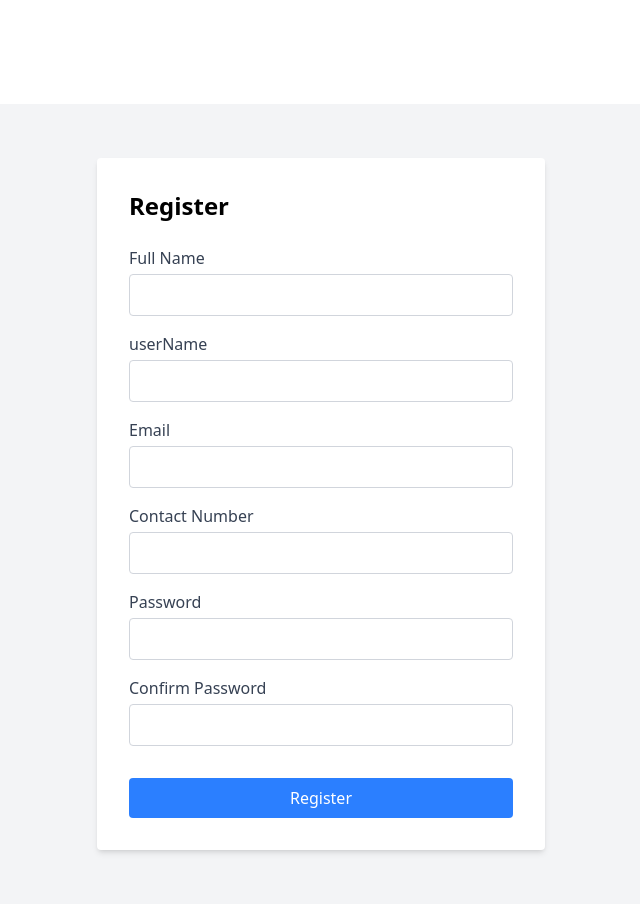
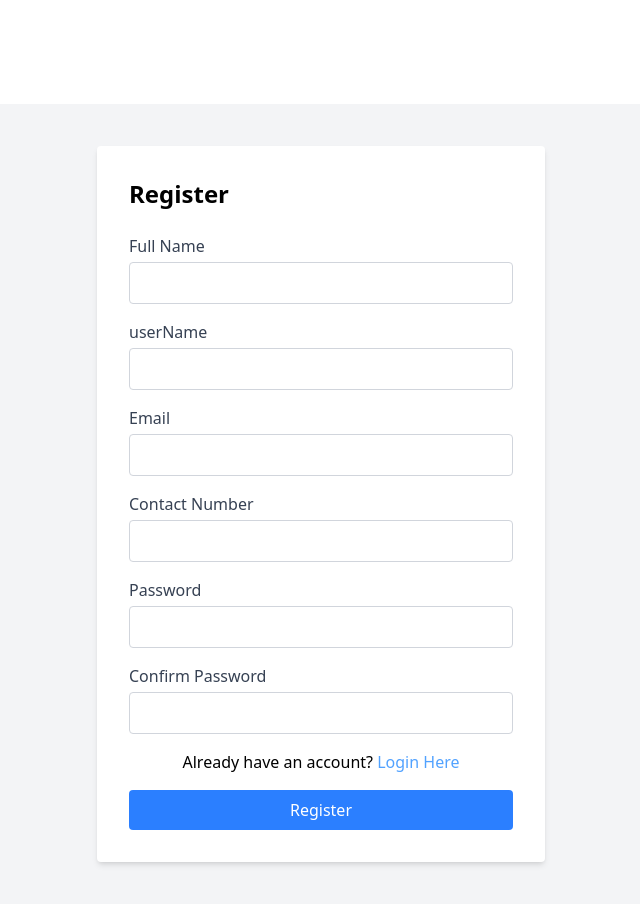
Before and after one commit to chetan-angularminds/emp-crud, a React (Vite) app in the folder frontend/: page /auth/register in a window 1280 px wide. Shown: the top 910 px of the page, without its empty margins (319-959 px from the left). Built offline with nearby package versions, Linux system fonts and the light colour scheme.

Commit message:
netlify config added

```diff
--- a/frontend/src/App.tsx
+++ b/frontend/src/App.tsx
@@ -20,14 +20,16 @@ function App() {
   };
 
   const ProtectedRoute = ({ children }: { children: JSX.Element }) => {
-    const [result, setResult] = useState(true);
+    const [result, setResult] = useState(authService.getAccessToken()? true: false);
     useEffect(()=>{
+      if (result){
         authService.isAuthenticated().then((response)=>{
           setResult(response)
         }).catch((_err)=>{
           setResult(false)
           getToast("error", _err.message)
         })
+      }
     },[])
     if (!result) {
       authService.logout()
--- a/frontend/src/pages/login.tsx
+++ b/frontend/src/pages/login.tsx
@@ -87,6 +87,7 @@ const LoginPage: React.FC = () => {
                             <p className="mt-1 text-sm text-red-600">{errors.password}</p>
                         )}
                     </div>
+                    <p className='text-center'>Don't have an account? <span className='text-blue-400 cursor-pointer' onClick={()=>{Navigate('/auth/register')}}>Register Here</span></p>
                     <button
                         type="submit"
                         className="w-full px-4 py-2 font-bold text-white bg-blue-500 rounded hover:bg-blue-700 focus:outline-none focus:ring focus:border-blue-300"
--- a/frontend/src/pages/register.tsx
+++ b/frontend/src/pages/register.tsx
@@ -221,6 +221,17 @@ function Register() {
               <p className="text-red-500 text-sm">{errors.confirmPassword}</p>
             )}
           </div>
+          <p className="text-center">
+            Already have an account?{" "}
+            <span
+              className="text-blue-400 cursor-pointer"
+              onClick={() => {
+                Navigate("/auth/login");
+              }}
+            >
+              Login Here
+            </span>
+          </p>
           <button
             type="submit"
             className="w-full bg-blue-500 text-white p-2 rounded mt-4"
--- a/frontend/src/services/auth.service.ts
+++ b/frontend/src/services/auth.service.ts
@@ -38,7 +38,6 @@ export default class AuthService {
         return true;
       })
       .catch((_err) => {
-        getToast("error", _err.response?.data?.message||"unable to access")
         return false
       });
   }
```
Also changed, not shown: 1 other file (tests, documents, lock files or other folders). Lines whose indentation alone changed are shown as unchanged.
